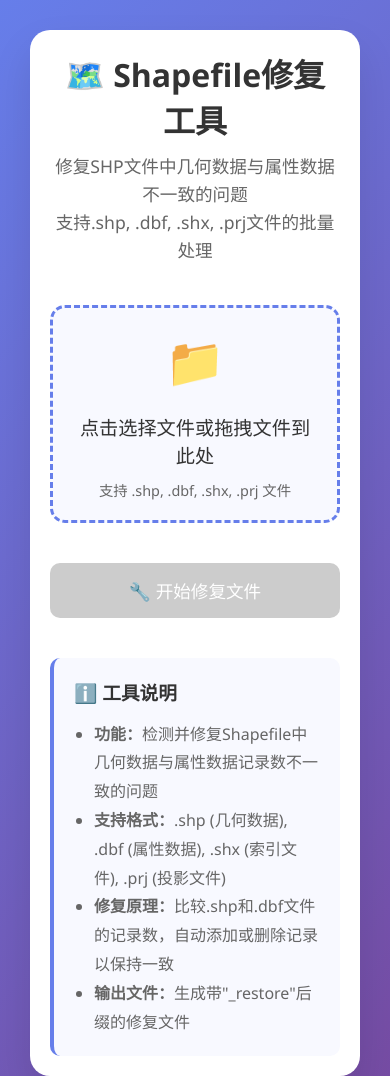
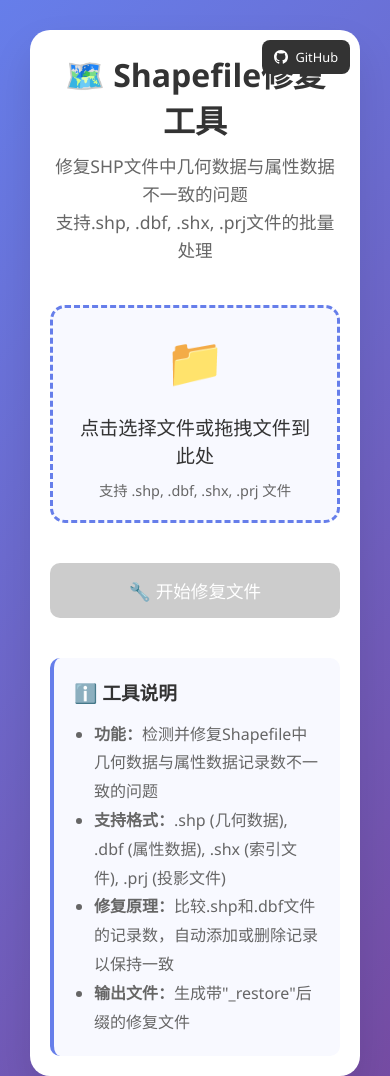
Before and after one commit to ytkz11/fixshp, a plain HTML site: page index.html in a window 390 px wide. Shown: the top 1076 px of the page. Drawn offline with Linux system fonts and the light colour scheme.

Commit message:
github project address

```diff
--- a/index.html
+++ b/index.html
@@ -28,6 +28,37 @@
             padding: 40px;
             max-width: 800px;
             width: 100%;
+            position: relative;
+        }
+
+        .github-btn {
+            position: absolute;
+            top: 20px;
+            right: 20px;
+            background: #333;
+            color: white;
+            text-decoration: none;
+            padding: 10px 15px;
+            border-radius: 8px;
+            font-size: 0.9em;
+            font-weight: 500;
+            transition: all 0.3s ease;
+            display: flex;
+            align-items: center;
+            gap: 8px;
+            z-index: 10;
+        }
+
+        .github-btn:hover {
+            background: #24292e;
+            transform: translateY(-2px);
+            box-shadow: 0 5px 15px rgba(0, 0, 0, 0.2);
+        }
+
+        .github-icon {
+            width: 16px;
+            height: 16px;
+            fill: currentColor;
         }
 
         .header {
@@ -236,11 +267,29 @@
             .file-upload {
                 padding: 20px;
             }
+
+            .github-btn {
+                top: 10px;
+                right: 10px;
+                padding: 8px 12px;
+                font-size: 0.8em;
+            }
+
+            .github-icon {
+                width: 14px;
+                height: 14px;
+            }
         }
     </style>
 </head>
 <body>
     <div class="container">
+        <a href="https://github.com/ytkz11/fixshp" target="_blank" class="github-btn">
+            <svg class="github-icon" viewBox="0 0 16 16">
+                <path d="M8 0C3.58 0 0 3.58 0 8c0 3.54 2.29 6.53 5.47 7.59.4.07.55-.17.55-.38 0-.19-.01-.82-.01-1.49-2.01.37-2.53-.49-2.69-.94-.09-.23-.48-.94-.82-1.13-.28-.15-.68-.52-.01-.53.63-.01 1.08.58 1.23.82.72 1.21 1.87.87 2.33.66.07-.52.28-.87.51-1.07-1.78-.2-3.64-.89-3.64-3.95 0-.87.31-1.59.82-2.15-.08-.2-.36-1.02.08-2.12 0 0 .67-.21 2.2.82.64-.18 1.32-.27 2-.27.68 0 1.36.09 2 .27 1.53-1.04 2.2-.82 2.2-.82.44 1.1.16 1.92.08 2.12.51.56.82 1.27.82 2.15 0 3.07-1.87 3.75-3.65 3.95.29.25.54.73.54 1.48 0 1.07-.01 1.93-.01 2.2 0 .21.15.46.55.38A8.013 8.013 0 0016 8c0-4.42-3.58-8-8-8z"/>
+            </svg>
+            GitHub
+        </a>
         <div class="header">
             <h1>🗺️ Shapefile修复工具</h1>
             <p>修复SHP文件中几何数据与属性数据不一致的问题<br>
```
